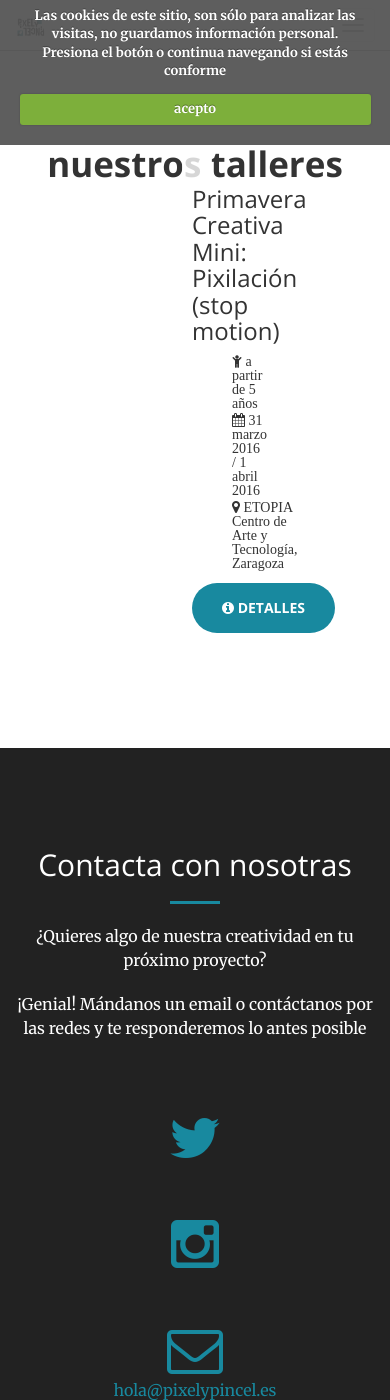
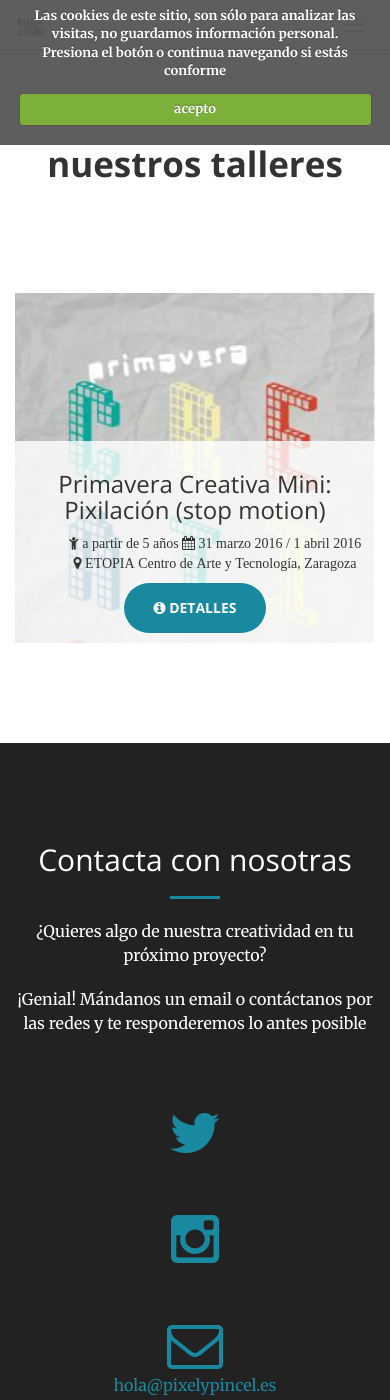
Before and after one commit to patrijoven/pixelypincel.github.io, a Jekyll site: the page built from talleres.html, in a window 390 px wide and 1400 px high. Built offline with Jekyll 4.4.1, drawn with Linux system fonts in a browser that asks for light colours.

Commit message:
Arreglado el thumbnail de talleres en móviles

```diff
--- a/_includes/proximos-talleres.html
+++ b/_includes/proximos-talleres.html
@@ -15,7 +15,7 @@
 
       {% for taller in talleres_activos limit:3 %}
 
-      {% include taller_thumb.html %}
+      {% include taller-thumb.html %}
 
       {% endfor %}
 
--- a/_includes/taller_thumb.html
+++ b/_includes/taller-thumb.html
@@ -1,4 +1,4 @@
-<div class="col-lg-4 col-md-6 col-centered text-center wow bounceIn">
+<div class="col-lg-4 col-md-6 col-sm-12 col-centered text-center wow bounceIn">
   <div class="proximo-taller-box" style="background-image: url({{taller.taller_imagen}})">
     <div class="proximo-taller-box-info">
       <h3>{{ taller.title }}</h3>
--- a/css/main.css
+++ b/css/main.css
@@ -518,8 +518,11 @@ body {
 .row-centered {
     text-align:center;
 }
-.col-centered {
-    display:inline-block;
-    float:none;
-    margin-right:-4px;
+
+@media (min-width: 768px) {
+    .col-centered {
+        display: inline-block;
+        float: none;
+        margin-right: -4px;
+    }
 }
--- a/talleres.html
+++ b/talleres.html
@@ -5,6 +5,6 @@ permalink: /talleres/index.html
 ---
 <div class="row row-centered">
 {% for taller in site.talleres %}
-{% include taller_thumb.html %}
+{% include taller-thumb.html %}
 {% endfor %}
 </div>
```
